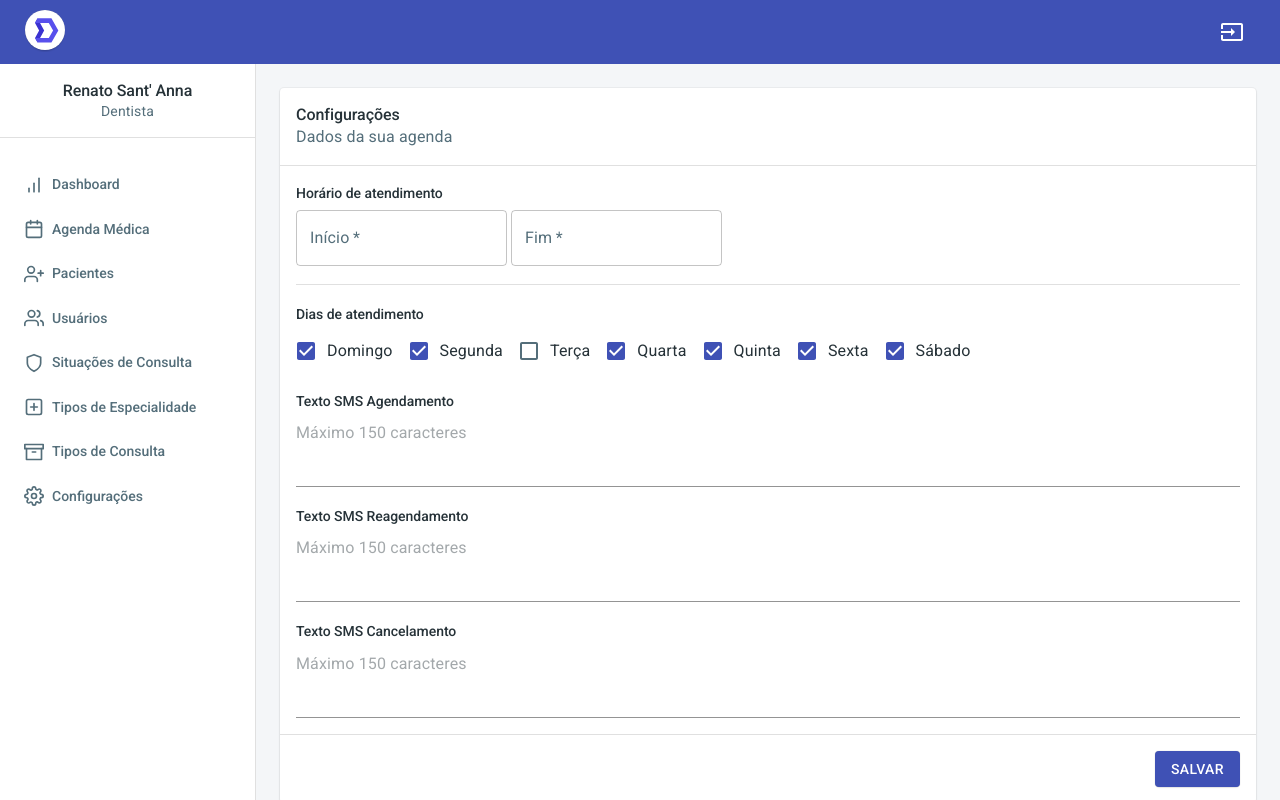
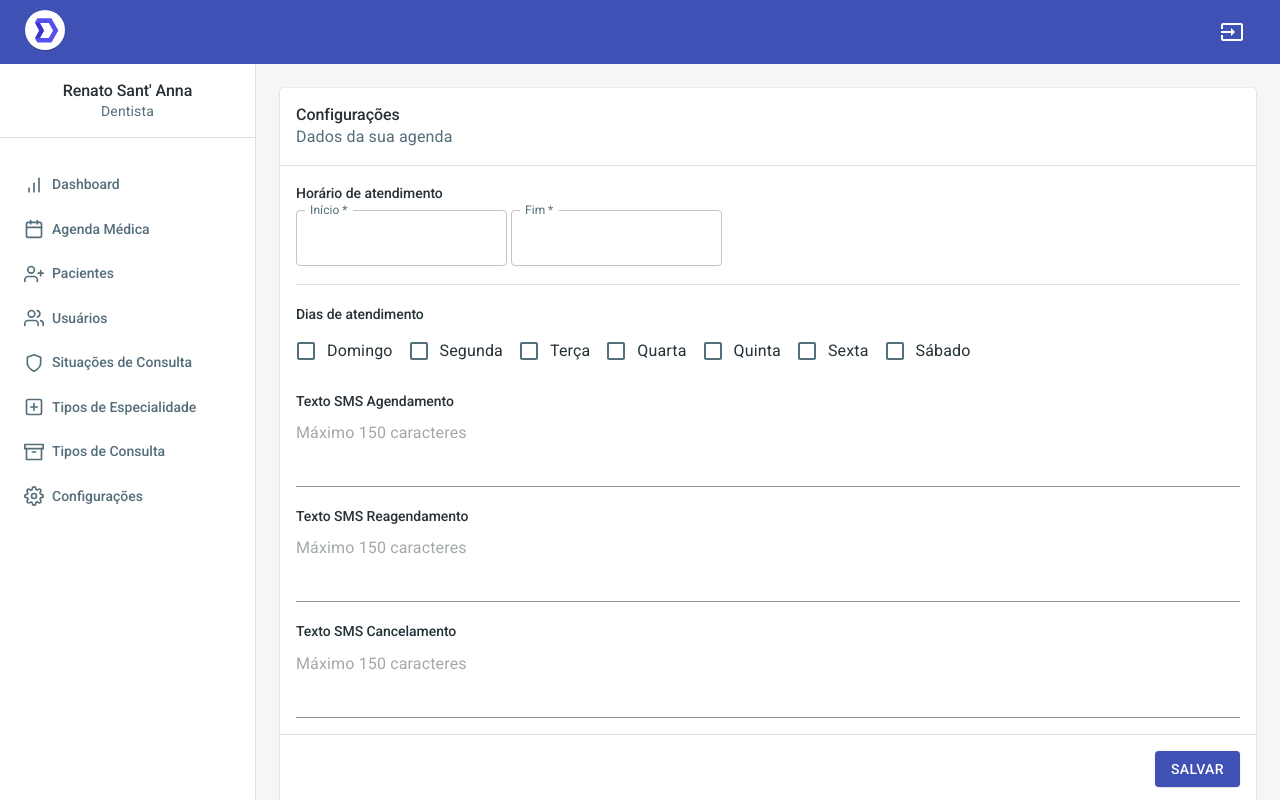
Before and after one commit to rsantanna10/app_agendamedica, a React (Create React App) app: page /app/settings in a window 1280 px wide. Built offline with nearby package versions, Linux system fonts and the light colour scheme; no server answers.

Commit message:
- Configurações

```diff
--- a/src/views/settings/SettingsView/Notifications.js
+++ b/src/views/settings/SettingsView/Notifications.js
@@ -1,4 +1,4 @@
-import React from 'react';
+import React, { useState, useEffect, useRef }from 'react';
 import PropTypes from 'prop-types';
 import clsx from 'clsx';
 import {
@@ -15,6 +15,8 @@ import {
   makeStyles,
   TextField
 } from '@material-ui/core';
+import api from '../../../utils/api';
+import MessageDiaglog from '../../../components/MessageDialog';
 
 const useStyles = makeStyles(({
   root: {},
@@ -25,7 +27,51 @@ const useStyles = makeStyles(({
 }));
 
 const Notifications = ({ className, ...rest }) => {
+  const defaultValues = {
+    horaInicio: '',
+    horaFim: '',
+    domingo: false,
+    segunda: false,
+    terca: false,
+    quarta: false,
+    quinta: false,
+    sexta: false,
+    sabado: false,
+    textoAgendamento: '',
+    textoCancelamento: '',
+    textoReagendamento: ''
+  };
+
   const classes = useStyles();
+  const [values, setValues] = useState(defaultValues);
+  const childRef = useRef();
+
+  const handleChange = (event) => {
+    setValues({
+      ...values,
+      [event.target.name]: event.target.value
+    });
+  };
+
+  const onSubmit = async () => {
+
+    await api.patch('/configuracao/usuario/8', { ...values, intervalo: 30});
+    childRef.current.handleOpenMessage('Dados atualizados com sucesso!', 'success');
+  }
+
+  useEffect(() => {
+    getConfiguracao();
+  }, []);
+
+  const getConfiguracao = async() => {
+    const response = await api.get('/configuracao/usuario/8');
+    console.log(response.data);
+    if(response.data.length === 0) {
+      setValues(defaultValues);
+    } else {
+      setValues(response.data[0]);
+    }
+  }
 
   return (
     <form
@@ -53,9 +99,9 @@ const Notifications = ({ className, ...rest }) => {
                Horário de atendimento
               </Typography>
               <Box component="div" display="inline">
-                <TextField md={6} label="Início" name="horaInicio" type="text" required variant="outlined" />
+                <TextField md={6} label="Início" name="horaInicio" type="text"  value={values.horaInicio} required variant="outlined"  onChange={handleChange}InputLabelProps={{ shrink: true }} />
                 {' '}
-                <TextField md={6} label="Fim" name="horaFim" type="text" required variant="outlined" />
+                <TextField md={6} label="Fim" name="horaFim" type="text" value={values.horaFim} required variant="outlined" onChange={handleChange} InputLabelProps={{ shrink: true }} />
               </Box>
               <br />
               <Divider />
@@ -64,31 +110,32 @@ const Notifications = ({ className, ...rest }) => {
                 Dias de atendimento
               </Typography>
               <Box component="div" display="inline">
-                <FormControlLabel control={(<Checkbox defaultChecked />)} label="Domingo" />
-                <FormControlLabel control={(<Checkbox defaultChecked />)} label="Segunda"/>
-                <FormControlLabel control={<Checkbox />} label="Terça" />
-                <FormControlLabel control={(<Checkbox defaultChecked />)} label="Quarta"/>
-                <FormControlLabel control={(<Checkbox defaultChecked />)} label="Quinta"/>
-                <FormControlLabel control={(<Checkbox defaultChecked />)} label="Sexta"/>
-                <FormControlLabel control={(<Checkbox defaultChecked />)} label="Sábado"/>
+                <FormControlLabel control={(<Checkbox defaultChecked={values.domingo}  checked={values.domingo} onChange={e => { setValues({...values, domingo: e.target.checked })}} /> )} label="Domingo" />
+                <FormControlLabel control={(<Checkbox defaultChecked={values.segunda}  checked={values.segunda} onChange={e => { setValues({...values, segunda: e.target.checked })}} /> )} label="Segunda" />
+                <FormControlLabel control={(<Checkbox defaultChecked={values.terca}  checked={values.terca} onChange={e => { setValues({...values, terca: e.target.checked })}} /> )} label="Terça" />
+                <FormControlLabel control={(<Checkbox defaultChecked={values.quarta}  checked={values.quarta} onChange={e => { setValues({...values, quarta: e.target.checked })}} /> )} label="Quarta" />
+                <FormControlLabel control={(<Checkbox defaultChecked={values.quinta}  checked={values.quinta} onChange={e => { setValues({...values, quinta: e.target.checked })}} /> )} label="Quinta" />
+                <FormControlLabel control={(<Checkbox defaultChecked={values.sexta}  checked={values.sexta} onChange={e => { setValues({...values, sexta: e.target.checked })}} /> )} label="Sexta" />
+                <FormControlLabel control={(<Checkbox defaultChecked={values.sabado}  checked={values.sabado} onChange={e => { setValues({...values, sabado: e.target.checked })}} /> )} label="Sábado" />
               </Box>
               <br />
               <Typography color="textPrimary" gutterBottom variant="h6">Texto SMS Agendamento</Typography>
-              <TextField placeholder="Máximo 150 caracteres" multiline rows={3} />
+              <TextField placeholder="Máximo 150 caracteres"  name="textoAgendamento" value={values.textoAgendamento} onChange={handleChange} multiline rows={3} />
               <br />
               <Typography color="textPrimary" gutterBottom variant="h6">Texto SMS Reagendamento</Typography>
-              <TextField placeholder="Máximo 150 caracteres" multiline rows={3} />
+              <TextField placeholder="Máximo 150 caracteres"  name="textoReagendamento" value={values.textoReagendamento} onChange={handleChange} multiline rows={3} />
               <br />
               <Typography color="textPrimary" gutterBottom variant="h6">Texto SMS Cancelamento</Typography>
-              <TextField placeholder="Máximo 150 caracteres" multiline rows={3} />
+              <TextField placeholder="Máximo 150 caracteres" name="textoCancelamento" value={values.textoCancelamento} onChange={handleChange} multiline rows={3} />
             </Grid>
           </Grid>
         </CardContent>
         <Divider />
         <Box display="flex" justifyContent="flex-end" p={2}>
-          <Button color="primary" variant="contained">Salvar</Button>
+          <Button color="primary" variant="contained" onClick={onSubmit}>Salvar</Button>
         </Box>
       </Card>
+      <MessageDiaglog ref={childRef} />
     </form>
   );
 };
--- a/src/views/settings/SettingsView/Password.js
+++ b/src/views/settings/SettingsView/Password.js
@@ -1,4 +1,4 @@
-import React, { useState } from 'react';
+import React, { useState, useRef } from 'react';
 import PropTypes from 'prop-types';
 import clsx from 'clsx';
 import {
@@ -11,17 +11,23 @@ import {
   TextField,
   makeStyles
 } from '@material-ui/core';
+import api from '../../../utils/api';
+import MessageDiaglog from '../../../components/MessageDialog';
 
 const useStyles = makeStyles(({
   root: {}
 }));
 
 const Password = ({ className, ...rest }) => {
+  const defaultValues = {
+    senha: '',
+    confirmaSenha: ''
+  };
+
   const classes = useStyles();
-  const [values, setValues] = useState({
-    password: '',
-    confirm: ''
-  });
+  const [values, setValues] = useState(defaultValues);
+  const childRef = useRef();
+
 
   const handleChange = (event) => {
     setValues({
@@ -29,6 +35,13 @@ const Password = ({ className, ...rest }) => {
       [event.target.name]: event.target.value
     });
   };
+
+  const onSubmit = async () => {
+
+    await api.post('/usuario/senha/1', { senha: values.senha});
+    childRef.current.handleOpenMessage('Senha atualizada com sucesso!', 'success');
+    setValues(defaultValues);
+  }
 
   return (
     <form
@@ -49,7 +62,7 @@ const Password = ({ className, ...rest }) => {
             name="senha"
             onChange={handleChange}
             type="password"
-            value={values.password}
+            value={values.senha}
             variant="outlined"
           />
           <TextField
@@ -59,7 +72,7 @@ const Password = ({ className, ...rest }) => {
             name="confirmaSenha"
             onChange={handleChange}
             type="password"
-            value={values.confirm}
+            value={values.confirmaSenha}
             variant="outlined"
           />
         </CardContent>
@@ -69,9 +82,10 @@ const Password = ({ className, ...rest }) => {
           justifyContent="flex-end"
           p={2}
         >
-          <Button color="primary" variant="contained">Atualizar</Button>
+          <Button color="primary" variant="contained" onClick={onSubmit}>Atualizar</Button>
         </Box>
       </Card>
+      <MessageDiaglog ref={childRef} />
     </form>
   );
 };
```
